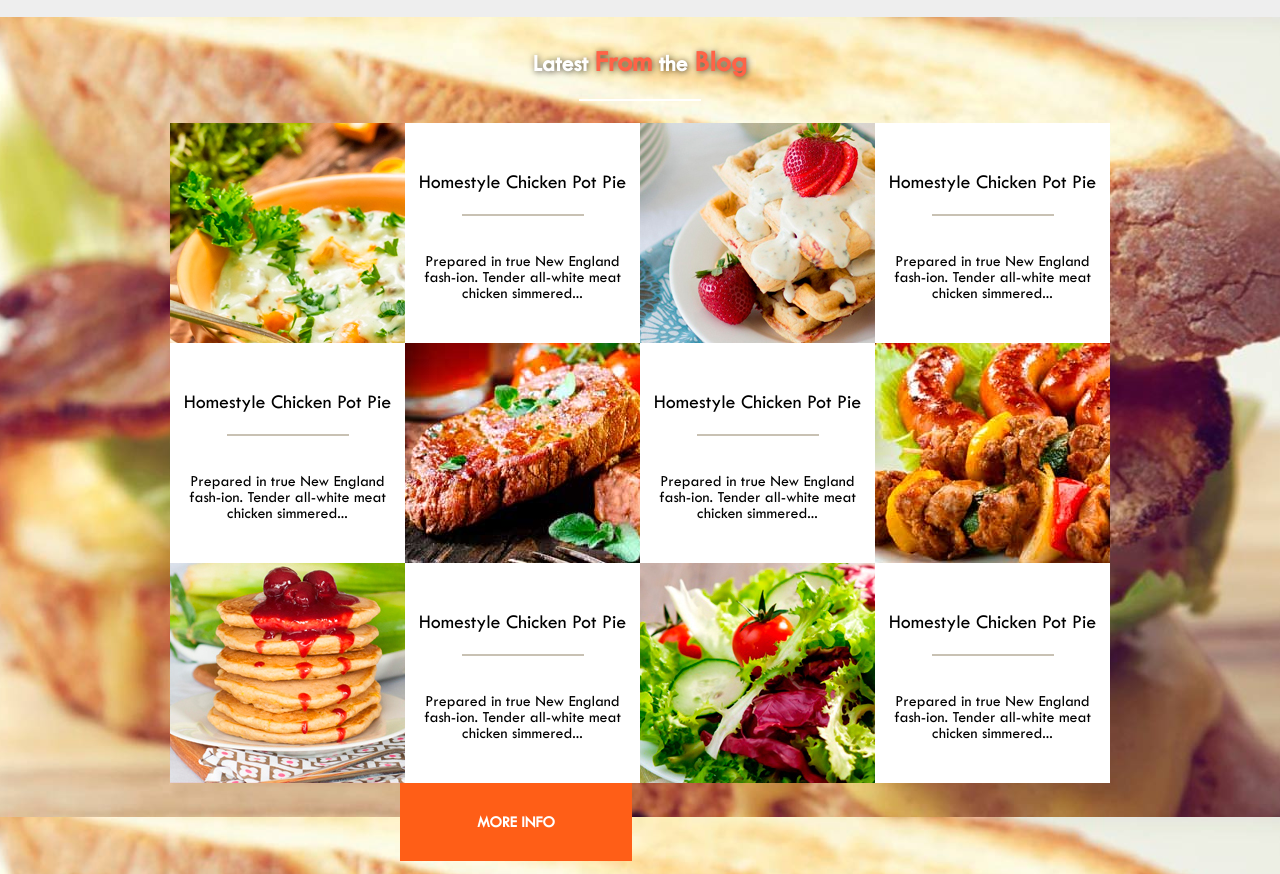
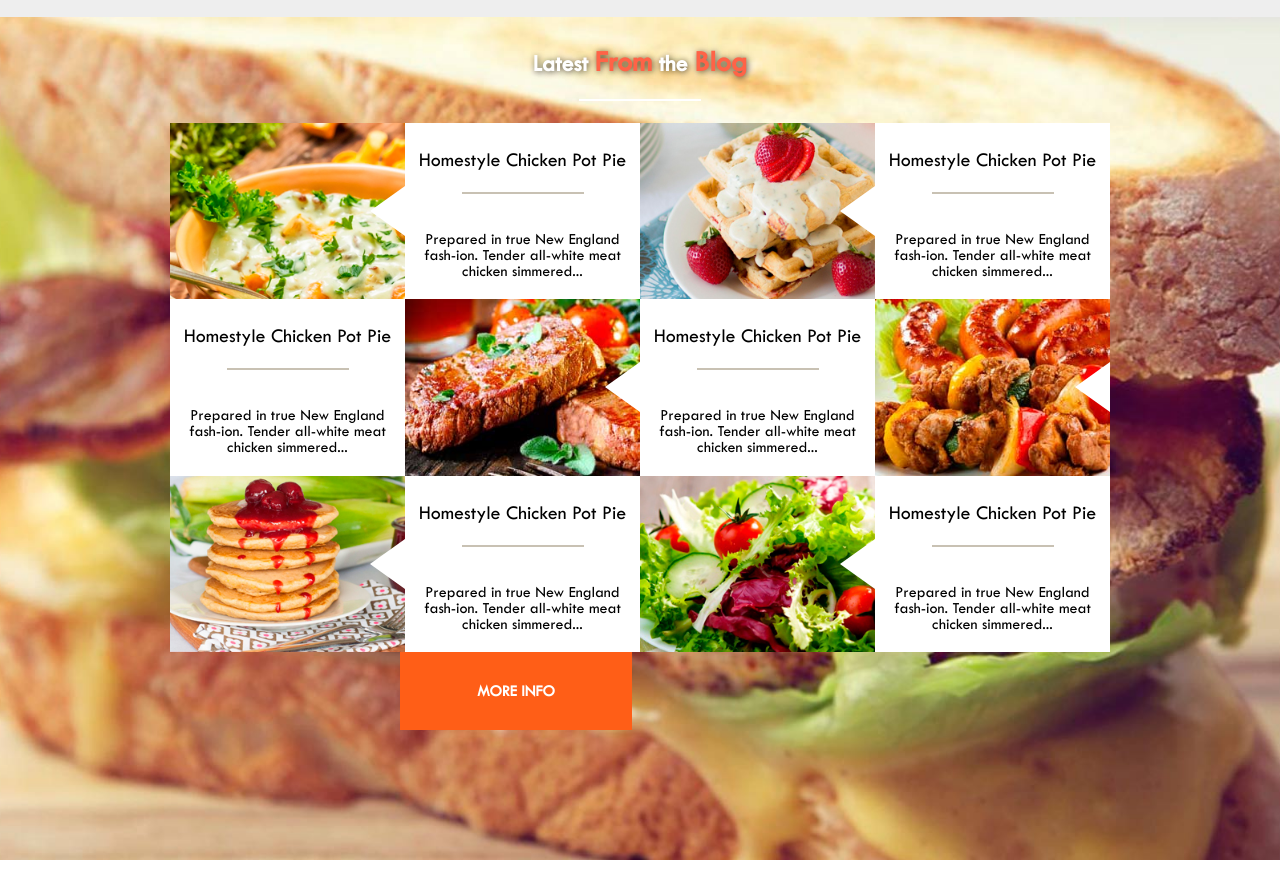
Before and after one commit to ilcary/BuildWeek1, a plain HTML site: page index.html in a window 1280 px wide. Shown: the part 1360-2234 px from the top of the page. Drawn offline with Linux system fonts and the light colour scheme.

Commit message:
fix e freccietteee

```diff
--- a/assets/css/responsive.css
+++ b/assets/css/responsive.css
@@ -17,6 +17,7 @@
         justify-content: center;
         align-items: center;
     }
+
 
     #menu-toggle~.menu li {
         height: 0;
@@ -99,6 +100,13 @@
         height: 5rem;
         color: rgba(255, 255, 255, 0.041);
     }
+    .triangle-left{
+        display: none;
+    }
+    .triangle-right{
+        display: none;
+    }
+
 }
 
 
@@ -110,14 +118,6 @@
     .border-bottom{
         display: none;
     }
-
-
-
-    .maps{
-        display: none;
-    }
-
-
 }
 
 
@@ -131,6 +131,21 @@
     .intbtn {
         margin: 3rem auto;
     }
+
+
+    .triangle-left{
+        right: 50%;
+        border-right: 35px solid rgb(255, 255, 255);
+    }
+    .triangle-right{
+        left: 50%;
+        border-left: 35px solid rgb(255, 255, 255);
+    }
+
+
+
+
+
 }
 
 @media screen and (min-width: 767px) {
@@ -155,6 +170,33 @@
     }
 
     /*==========BLOG===========*/
+
+
+    .triangle-left{
+        width: 0;
+        height: 0;
+        border-top: 25px solid transparent;
+        border-bottom: 25px solid transparent;
+        position: absolute;
+        z-index: 1;
+    }
+    .triangle-right{
+        width: 0;
+        height: 0;
+        border-top: 25px solid transparent;
+        border-bottom: 25px solid transparent;
+        position: absolute;
+        z-index: 1;
+    }
+
+    .img-cornice{
+        display: flex;
+        justify-content: flex-end;
+        align-items: center;
+    }
+
+
+
     .container-blog {
         display: grid;
     }
@@ -351,9 +393,6 @@
 
     }
 
-    .maps{
-        display: none;
-    }
 }
 
 
@@ -407,6 +446,36 @@
     }
 
 /*========================blog===========================*/
+
+
+.triangle-right{
+    width: 0;
+    height: 0;
+    border-top: 25px solid transparent;
+    border-right: 35px solid rgb(255, 255, 255);
+    border-bottom: 25px solid transparent;
+    position: absolute;
+    z-index: 1;
+
+}
+.triangle-left{
+    width: 0;
+    height: 0;
+    border-top: 25px solid transparent;
+    border-right: 35px solid rgb(255, 255, 255);
+    border-bottom: 25px solid transparent;
+    position: absolute;
+    z-index: 1;
+
+}
+.img-cornice{
+    display: flex;
+    justify-content: flex-end;
+    align-items: center;
+}
+
+
+
 
 
 
--- a/assets/js/script.js
+++ b/assets/js/script.js
@@ -52,3 +52,19 @@ window.addEventListener("scroll", reveal);
 
 
 /*==========================================menu hamburger=====================================*/
+
+function plsStick(elemento){
+  let getSticky = document.querySelector(elemento);
+  let headerHeight = document.querySelector('#bgheader').clientHeight;
+  let navHeight = document.querySelector('#top-nav').clientHeight;
+  let correctHeight = headerHeight - navHeight;
+
+  if(document.body.scrollTop > correctHeight &&
+      !getSticky.classList.contains('sticked')){
+      getSticky.classList.add('sticked');
+  }else if(document.body.scrollTop < correctHeight - 1){
+      getSticky.classList.remove('sticked');
+  }
+  console.log(getSticky)
+  console.log(document.body.scrollTop)
+}
--- a/index.html
+++ b/index.html
@@ -148,8 +148,9 @@
 
                     <div class="immagine-testo">
                         <div class="img-cornice">
-                            <img src="assets/images/blog/blog-img-1.jpg" alt="Homestyle Chicken Pot Pie">
+                            <img src="assets/images/blog/blog-img-1.jpg" alt="Homestyle Chicken Pot Pie"><div class="triangle-left"></div>
                         </div>
+
                         <div class="testo adestra">
 
                             <h3>Homestyle Chicken Pot Pie</h3>
@@ -160,8 +161,9 @@
 
                     <div class="immagine-testo">
                         <div class="img-cornice">
-                            <img src="assets/images/blog/blog-img-2.jpg" alt="Homestyle Chicken Pot Pie">
+                            <img src="assets/images/blog/blog-img-2.jpg" alt="Homestyle Chicken Pot Pie"><div class="triangle-left"></div>
                         </div>
+
                         <div class="testo adestra">
                             <h3>Homestyle Chicken Pot Pie</h3>
                             <div class="separatore"></div>
@@ -176,8 +178,9 @@
                             <div class="separatore"></div>
                             <p>Prepared in true New England fash-ion. Tender all-white meat chicken simmered...</p>
                         </div>
+
                         <div class="img-cornice">
-                            <img src="assets/images/blog/blog-img-3.jpg" alt="Homestyle Chicken Pot Pie">
+                            <img src="assets/images/blog/blog-img-3.jpg" alt="Homestyle Chicken Pot Pie"><div class="triangle-right"></div>
                         </div>
                     </div>
 
@@ -190,16 +193,18 @@
                             <p>Prepared in true
                                 New England fash-ion. Tender all-white meat chicken simmered...</p>
                         </div>
+
                         <div class="img-cornice">
-                            <img src="assets/images/blog/blog-img-4.jpg" alt="Homestyle Chicken Pot Pie">
+                            <img src="assets/images/blog/blog-img-4.jpg" alt="Homestyle Chicken Pot Pie"><div class="triangle-right"></div>
                         </div>
                     </div>
 
 
                     <div class="immagine-testo">
                         <div class="img-cornice">
-                            <img src="assets/images/blog/blog-img-5.jpg" alt="Homestyle Chicken Pot Pie">
+                            <img src="assets/images/blog/blog-img-5.jpg" alt="Homestyle Chicken Pot Pie"><div class="triangle-left"></div>
                         </div>
+
                         <div class="testo adestra">
                             <h3>Homestyle Chicken Pot Pie</h3>
                             <div class="separatore"></div>
@@ -209,8 +214,9 @@
 
                     <div class="immagine-testo">
                         <div class="img-cornice">
-                            <img src="assets/images/blog/blog-img-6.jpg" alt="Homestyle Chicken Pot Pie">
+                            <img src="assets/images/blog/blog-img-6.jpg" alt="Homestyle Chicken Pot Pie"><div class="triangle-left"></div>
                         </div>
+
                         <div class="testo adestra">
                             <h3>Homestyle Chicken Pot Pie</h3>
                             <div class="separatore"></div>
@@ -442,7 +448,7 @@
                             <address>
                                <a href="https://goo.gl/maps/C16kNQdRPYuhJZ3U9">2046 Blue Spruce Lane Laurel Canada</a>
                             </address>
-                            <iframe class="maps"
+                            <iframe id="maps"
                                 src="https://www.google.com/maps/embed?pb=!1m18!1m12!1m3!1d2878.4790247161213!2d-79.40928908427291!3d43.825164649311255!2m3!1f0!2f0!3f0!3m2!1i1024!2i768!4f13.1!3m3!1m2!1s0x882b2c996e58e517%3A0x4b1fb870347a3044!2sBlue%20Spruce%20Ln%2C%20Markham%2C%20ON%2C%20Canada!5e0!3m2!1sit!2sit!4v1657696872952!5m2!1sit!2sit"
                                 width="250" height="100" style="border:0;" allowfullscreen="" loading="lazy"
                                 referrerpolicy="no-referrer-when-downgrade"></iframe>
```
Also changed, not shown: assets/css/style.css (line endings or trailing spaces).
